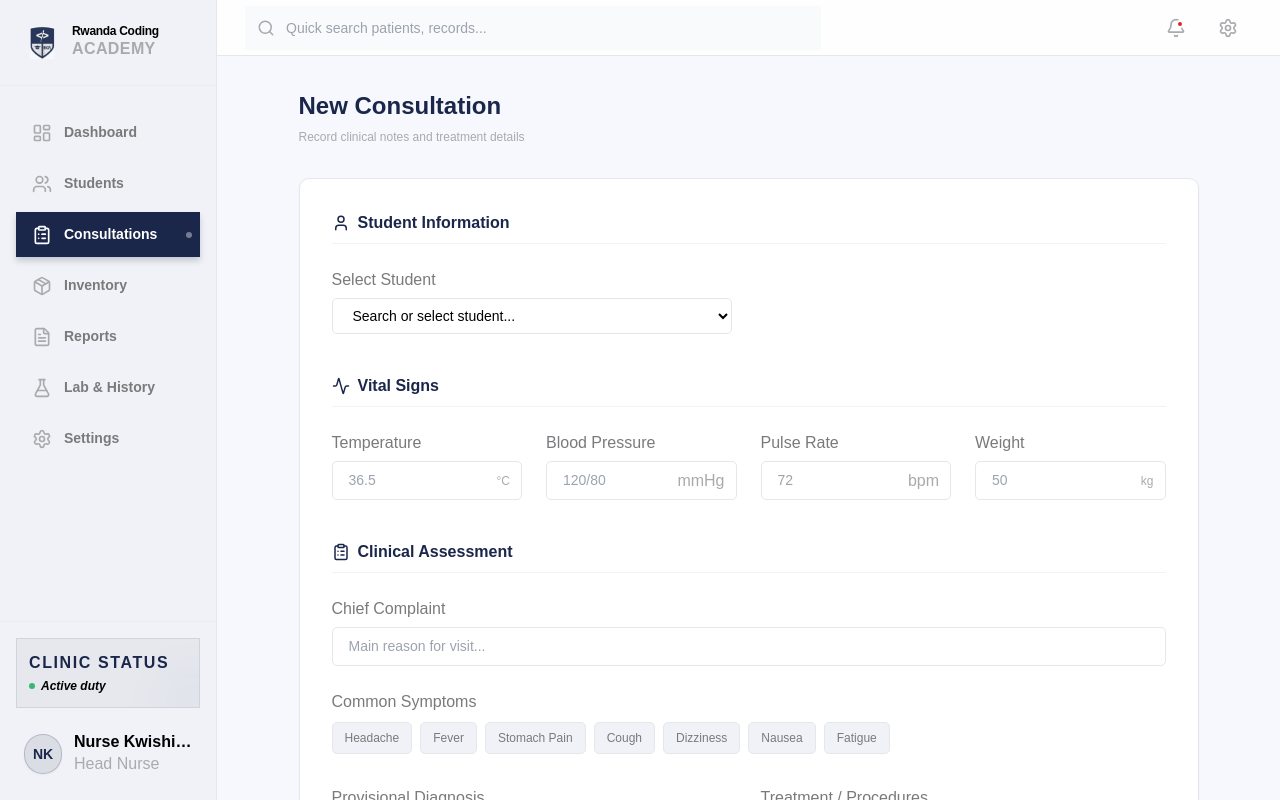
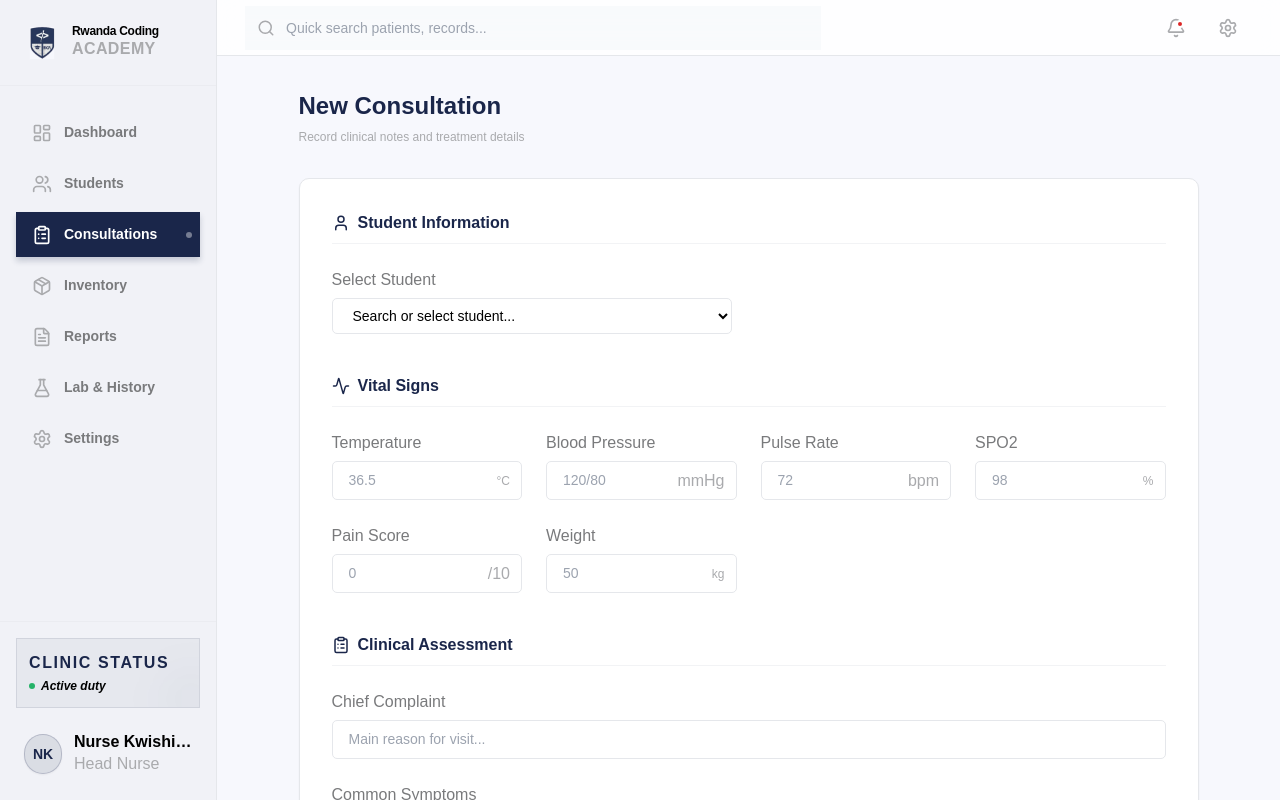
Before and after one commit to Ntarekp/Rca_health, a Next.js app: page /consultations/new in a window 1280 px wide. Shown: the top 800 px of the page. Built offline with nearby package versions, Linux system fonts and the light colour scheme.

Commit message:
Add SPO2, pain score, 3-month/annual reports, and fix student profile gender display

```diff
--- a/src/app/(dashboard)/consultations/new/page.tsx
+++ b/src/app/(dashboard)/consultations/new/page.tsx
@@ -11,6 +11,8 @@ const NewConsultationPage = () => {
         temp: '',
         bp: '',
         pulse: '',
+        spo2: '',
+        painScore: '',
         weight: '',
         complaint: '',
         symptoms: [] as string[],
@@ -126,6 +128,36 @@ const NewConsultationPage = () => {
                                 </div>
                             </div>
                             <div className="flex flex-col gap-1.5">
+                                <label className="text-13px font-medium text-text-secondary">SPO2</label>
+                                <div className="relative">
+                                    <input
+                                        type="number"
+                                        name="spo2"
+                                        value={formData.spo2}
+                                        onChange={handleChange}
+                                        placeholder="98"
+                                        className="w-full pl-4 pr-10 py-2 border border-border rounded-5 text-14px outline-none focus:border-primary focus:ring-2 focus:ring-primary/10"
+                                    />
+                                    <span className="absolute right-3 top-1/2 -translate-y-1/2 text-12px text-text-tertiary">%</span>
+                                </div>
+                            </div>
+                            <div className="flex flex-col gap-1.5">
+                                <label className="text-13px font-medium text-text-secondary">Pain Score</label>
+                                <div className="relative">
+                                    <input
+                                        type="number"
+                                        name="painScore"
+                                        value={formData.painScore}
+                                        onChange={handleChange}
+                                        placeholder="0"
+                                        min="0"
+                                        max="10"
+                                        className="w-full pl-4 pr-14 py-2 border border-border rounded-5 text-14px outline-none focus:border-primary focus:ring-2 focus:ring-primary/10"
+                                    />
+                                    <span className="absolute right-3 top-1/2 -translate-y-1/2 text-10px text-text-tertiary">/10</span>
+                                </div>
+                            </div>
+                            <div className="flex flex-col gap-1.5">
                                 <label className="text-13px font-medium text-text-secondary">Weight</label>
                                 <div className="relative">
                                     <input
@@ -171,8 +203,8 @@ const NewConsultationPage = () => {
                                             type="button"
                                             onClick={() => toggleSymptom(symptom)}
                                             className={`px-3 py-1.5 rounded-5 text-12px font-medium border transition-all ${formData.symptoms.includes(symptom)
-                                                    ? 'bg-primary text-white border-primary shadow-sm'
-                                                    : 'bg-bg-secondary text-text-secondary border-border hover:border-primary/30'
+                                                ? 'bg-primary text-white border-primary shadow-sm'
+                                                : 'bg-bg-secondary text-text-secondary border-border hover:border-primary/30'
                                                 }`}
                                         >
                                             {symptom}
--- a/src/app/(dashboard)/reports/page.tsx
+++ b/src/app/(dashboard)/reports/page.tsx
@@ -53,7 +53,8 @@ const ReportsPage = () => {
                             <option value="daily">Daily Report</option>
                             <option value="weekly">Weekly Report</option>
                             <option value="monthly">Monthly Report</option>
-                            <option value="yearly">Yearly Report</option>
+                            <option value="quarterly">3 Month Report</option>
+                            <option value="yearly">Annual Report</option>
                         </select>
                     </div>
                     <div className="flex items-center gap-2 bg-white border border-border rounded-8 p-1 shadow-sm">
--- a/src/app/(dashboard)/students/[id]/page.tsx
+++ b/src/app/(dashboard)/students/[id]/page.tsx
@@ -58,6 +58,7 @@ const StudentProfilePage = () => {
                         <div className="flex flex-wrap gap-4 mt-2 text-14px text-text-secondary">
                             <span className="flex items-center gap-1.5"><User size={16} /> {student.code}</span>
                             <span className="flex items-center gap-1.5"><Calendar size={16} /> {student.age} Years</span>
+                            <span className="flex items-center gap-1.5 capitalize"><User size={16} /> {student.gender}</span>
                             <span className="bg-bg-secondary px-3 py-0.5 rounded-full text-12px">{student.class}</span>
                         </div>
                     </div>
```
Also changed, not shown: 2 other files (tests, documents, lock files or other folders).
